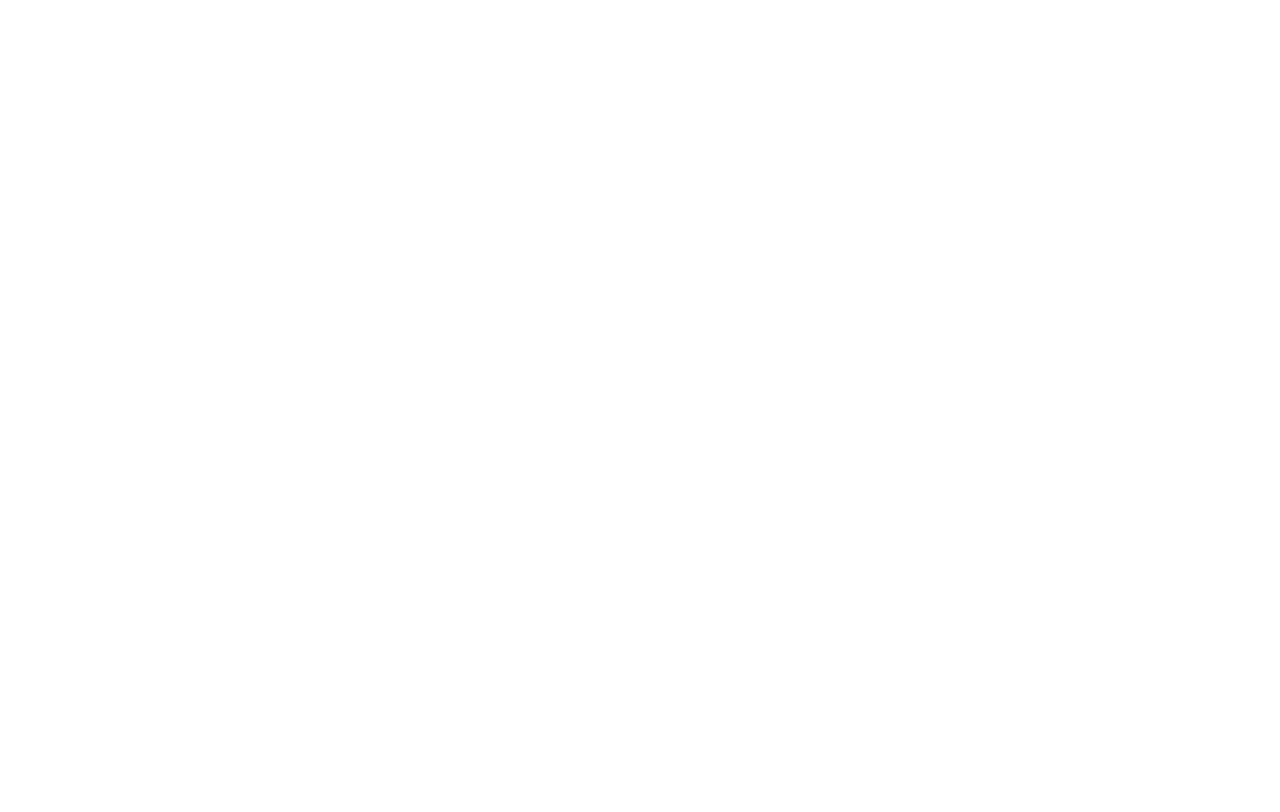
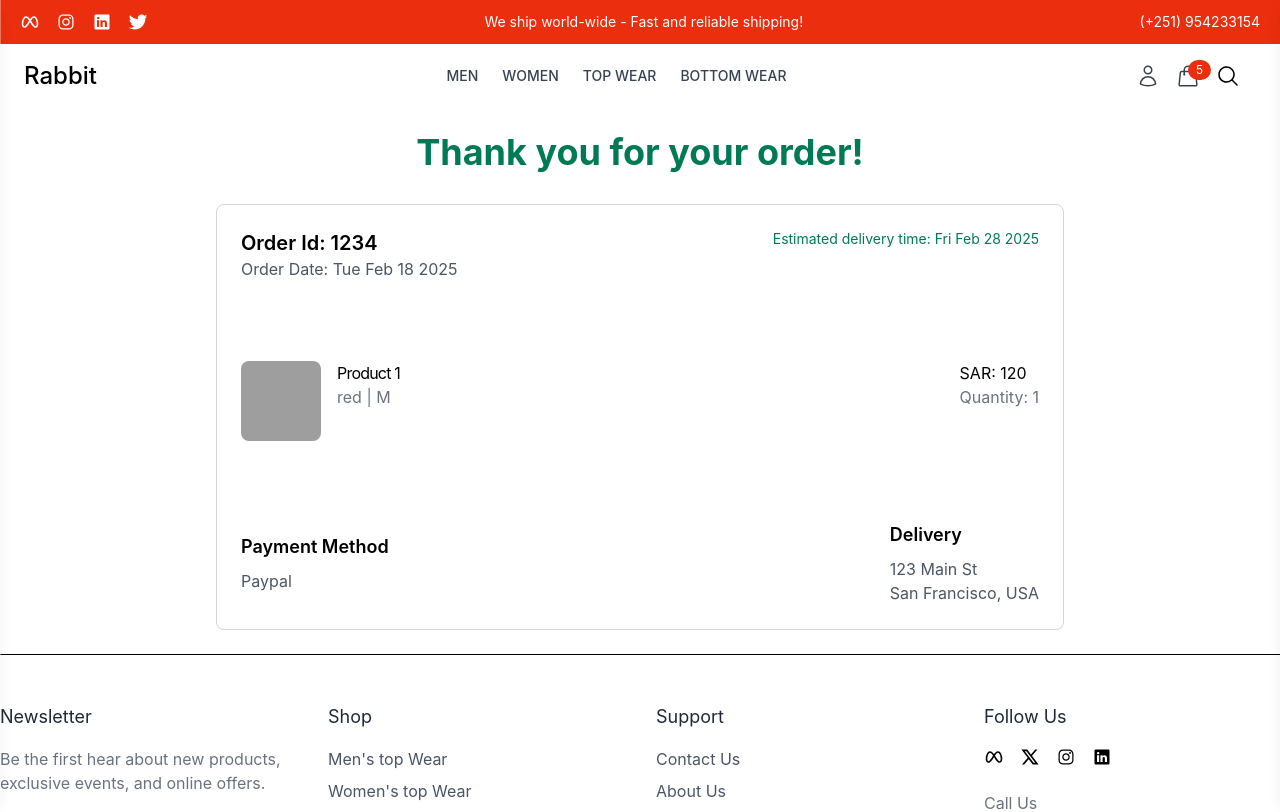
Before and after one commit to MadisoMelese/Rabbit-Collection, a React (Vite) app in the folder frontend/: page /order/success in a window 1280 px wide. Before the commit this address had no page. Shown: the top 812 px of the page. Built offline with nearby package versions, Linux system fonts and the light colour scheme; grey boxes are pictures that could not be loaded.

Commit message:
order confirmation page added to the project front end

```diff
--- a/frontend/src/App.jsx
+++ b/frontend/src/App.jsx
@@ -8,6 +8,7 @@
 import CollectionPage from "./pages/CollectionPage";
 import ProductDetails from "./components/Products/ProductDeatails";
 import CheckOut from "./components/Cart/CheckOut";
+import OrderConfrimation from "./pages/OrderConfrimation";
 
 const App = () => {
   return (
@@ -22,6 +23,7 @@
           <Route path="collection/:collection" element={<CollectionPage />} />
           <Route path="product/:id" element={<ProductDetails />} />
           <Route path="checkout" element={<CheckOut />} />
+          <Route path="order/success" element={<OrderConfrimation />} />
         </Route>
       </Routes>
     </BrowserRouter>
--- a/frontend/src/components/Cart/CheckOut.jsx
+++ b/frontend/src/components/Cart/CheckOut.jsx
@@ -3,7 +3,7 @@
 import PaypalButton from "./PaypalButton";
 
 const cart = {
-  product: [
+  products: [
     {
       name: "Stylish Jacket",
       size: "M",
@@ -36,19 +36,20 @@
     country: "",
     phone: "",
   });
-const [checkoutId, setCheckoutId] = useState(null)
-
+  const [checkoutId, setCheckoutId] = useState(null);
 
   const handlecreateCheckout = (e) => {
     e.preventDefault();
     console.log("checkout created");
     console.log(shippingAddress);
-    console.log(checkoutId)
-  }
+    console.log(checkoutId);
+    setCheckoutId(1345678);
+  };
 
-  const handleSuccessPayment = (details)=>{
+  const handleSuccessPayment = (details) => {
     console.log("payment success", details);
-  }
+    navigate("/order/success");
+  };
 
   return (
     <div className="grid grid-cols-1 lg:grid-cols-2 gap-8 max-w-7xl mx-auto py-10 px-6 tracking-tighter">
@@ -191,19 +192,20 @@
 
           {/* Payment method */}
           <div className="mt-6">
-      {!checkoutId?(
+            {!checkoutId ? (
               <button
                 type="submit"
-        className="w-full bg-black text-white py-3 rounded">
+                className="w-full bg-black text-white py-3 rounded"
+              >
                 Countinue to Payment
               </button>
-      ):(
+            ) : (
               <div>
                 <h3 className="text-lg mb-4">Pay with Paypal</h3>
                 <PaypalButton
-        amount={cart.totalPrice}
+                  amount={100}
                   onSuccess={handleSuccessPayment}
-        onError={(err)=>alert("payment failed")}
+                  onError={(err) => alert("payment failed")}
                 />
               </div>
             )}
@@ -212,7 +214,45 @@
       </div>
 
       {/* Right section */}
+      <div className="bg-gray-50 p-6 raunded-lg">
+        <h3 className="text-lg mb-4">Order Summary</h3>
+        <div className="border-t py-4 mb-4">
+          {cart.products.map((product, index) => (
+            <div
+              key={index}
+              className="flex items-start justify-between py-2 border-b"
+            >
+              <div className="flex items-start">
+                <img
+                  src={product.image}
+                  alt={product.name}
+                  className="w-20 h-24 object-cover mr-4"
+                />
+                <div>
+                  <h3 className="text-md">{product.name}</h3>
+                  <p className="text-gray-500">Size: {product.size}</p>
+                  <p className="text-gray-500">Color: {product.color}</p>
+                </div>
+              </div>
+              <p className="text-xl">Price: ${product?.price?.toLocaleString()}</p>
+            </div>
+          ))}
+        </div>
 
+          <div className="flex justify-between items-center text-lg mb-4">
+            <p>Subtotal</p>
+            <p>${cart.totalPrice?.toLocaleString()}</p>
+          </div>
+          <div className="flex justify-between items-center text-lg mb-4">
+            <p>Shipping</p>
+            <p>Free</p>
+          </div>
+          <div className="flex justify-between items-center text-center text-lg mt-4 border-t">
+            <p className="mt-4">Total</p>
+            <p>${cart.totalPrice?.toLocaleString()}</p>
+          </div>
+
+      </div>
     </div>
   );
 };
--- a/frontend/src/components/Cart/PaypalButton.jsx
+++ b/frontend/src/components/Cart/PaypalButton.jsx
@@ -1,13 +1,25 @@
 import { PayPalScriptProvider, PayPalButtons } from "@paypal/react-paypal-js";
 // client id: AaI_1HKKqLfxhZcIurPql51fGwboiOuN_knWLOmG3s4DKuCD4LKk8TVjl1eqS61Yczp6wQybYH7yT_cH
 // secret: ENFxWwy7MszffdU3bzDADCIekkRGNGe-WGWzfmk8xeJrCugUxcHDCjdDyfxUHRT7aFhjkbVN2cOZgJZl
-const PaypalButton = () => {
+const PaypalButton = ({amount, onError, onSuccess}) => {
   return (
     <PayPalScriptProvider
     options={{"client-id":"AaI_1HKKqLfxhZcIurPql51fGwboiOuN_knWLOmG3s4DKuCD4LKk8TVjl1eqS61Yczp6wQybYH7yT_cH"}}
     >
      <PayPalButtons
      style={{ layout: "vertical" }}
+     createOrder={(data, actions) => {
+       return actions.order.create({
+         purchase_units: [
+           {
+             amount: {
+               value: amount}}],
+       });
+     }}
+     onApprove={(data, actions) => {
+        return actions.order.capture().then(onSuccess)
+     }}
+     onError={onError}
      >
       </PayPalButtons>
     </PayPalScriptProvider>
--- a/frontend/src/components/Layout/CartDrawer.jsx
+++ b/frontend/src/components/Layout/CartDrawer.jsx
@@ -6,6 +6,7 @@
 const CartDrawer = ({ toggleDrawer, drawerOpen }) => {
   const navigate = useNavigate();
   const handleCheckout = () => {
+    toggleDrawer()
     navigate("/checkout");
   };
 
--- /dev/null
+++ b/frontend/src/pages/OrderConfrimation.jsx
@@ -0,0 +1,118 @@
+
+const checkout = {
+  _id:"1234",
+  createdAt: new Date(),
+  checkoutItems:[
+    {
+      productId:"1",
+      name:"Product 1",
+      price: 120,
+      quantity: 1,
+      image:"https://picsum.photos/500/500?random=1",
+      color: "red",
+      size: "M",
+    },
+    {
+      productId:"2",
+      name:"Product 2",
+      price: 220,
+      quantity: 2,
+      image:"https://picsum.photos/500/500?random=2",
+      color: "black",
+      size: "XXL",
+    },
+    {
+      productId:"3",
+      name:"Product 3",
+      price: 330,
+      quantity: 3,
+      image:"https://picsum.photos/500/500?random=3",
+      color: "blue",
+      size: "XL",
+    },
+  ],
+  shippingAddress:{
+    address:'123 Main St',
+    city:'San Francisco',
+    country:'USA',
+  },
+}
+const OrderConfrimation = () => {
+  const calculateEstimatedDeliveryTime =(createdAt)=>{
+    const orderDate = new Date(createdAt);
+    orderDate.setDate(orderDate.getDate() + 10);
+    return orderDate.toDateString();
+  }
+  return (
+    <div className="max-w-4xl mx-auto p-6 bg-white">
+      <h1 className="text-4xl font-bold text-center text-emerald-700 mb-8">Thank you for your order!</h1>
+
+      {checkout&& (
+        <div className="p-6 rounded-lg border border-gray-300">
+          <div className="flex justify-between mb-20">
+            {/* order id and date */}
+            <div>
+              <h2 className="text-xl font-semibold">
+                Order Id: {checkout._id}
+              </h2>
+              <p className="text-gray-600">Order Date: {new Date(checkout.createdAt).toDateString()}</p>
+            </div>
+
+            {/* Estimated time for delivery */}
+            <div>
+            <p className="text-emerald-700 text-sm">
+              Estimated delivery time:{" "}
+              {calculateEstimatedDeliveryTime(checkout.createdAt)}
+            </p>
+            </div>
+          </div>
+
+          {/* order items */}
+          <div className="flex justify-between mb-20">
+            <div className="flex">
+              <img src={checkout.checkoutItems[0].image} alt={checkout.checkoutItems[0].name}
+              className="w-20 h-20 object-cover rounded-lg mr-4"
+              />
+                 <div className="justify-start">
+                  <h3 className="text-md tracking-tighter">
+                  {checkout.checkoutItems[0].name}
+                  </h3>
+                  <div>
+                  <p className="text-gray-500">
+                    {checkout.checkoutItems[0].color} | {checkout.checkoutItems[0].size}
+                  </p>
+                  </div>
+
+                 </div>
+            </div>
+            <div className=" ">
+              <h3 className="text-md tarcking-tighter">SAR: {checkout.checkoutItems[0].price} </h3>
+              <div>
+                <p className="text-gray-500">Quantity: {checkout.checkoutItems[0].quantity}
+                </p>
+              </div>
+            </div>
+          </div>
+
+          {/* payment info */}
+          <div className="flex justify-between items-center">
+          <div>
+            <h4 className="text-lg font-semibold mb-2">Payment Method</h4>
+            <p className="text-gray-600">Paypal</p>
+          </div>
+
+          {/* Delivery Info */}
+          <div>
+            <h4 className="text-lg font-semibold mb-2">Delivery</h4>
+            <p className="text-gray-600">{checkout.shippingAddress.address}</p>
+            <p className="text-gray-600">{checkout.shippingAddress.city}, {checkout.shippingAddress.country}</p>
+          </div>
+          </div>
+
+        </div>
+      )}
+    </div>
+  )
+}
+
+export default OrderConfrimation
```
Lines whose indentation alone changed are shown as unchanged.
